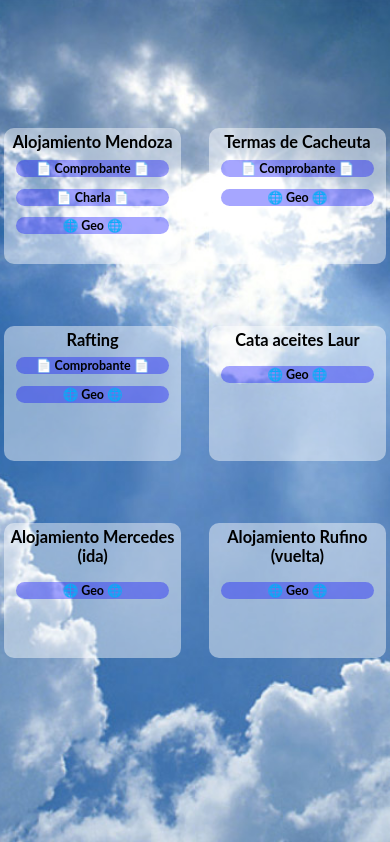
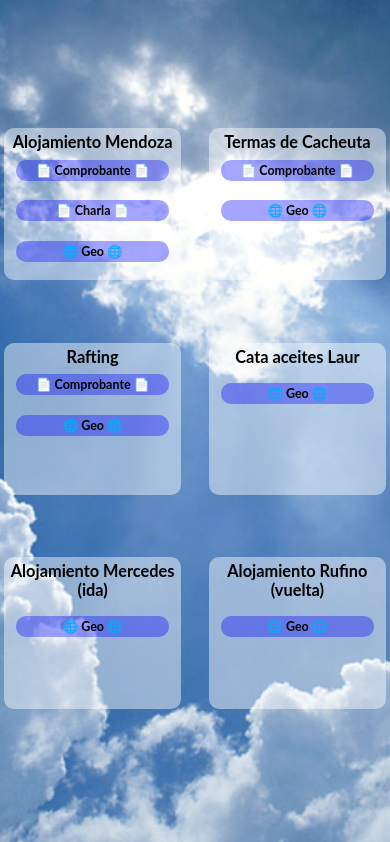
Before and after one commit to MauricioBuda/Mendoza, a website built with Vite: page index.html in a window 390 px wide. Shown: the part 1690-2532 px from the top of the page. Built offline with nearby package versions, Linux system fonts and the light colour scheme.

Commit message:
Css mobile calendario en proceso

```diff
--- a/src/css/comprobantes.css
+++ b/src/css/comprobantes.css
@@ -65,7 +65,7 @@
 }
 
 .card {
-    height: 16vh;
+    height: 18vh;
     justify-content: center;
     margin-bottom: 10vw;
 }
@@ -77,9 +77,9 @@
 
 .detalle-card div ,
 .detalle-card a {
-    margin: 0 auto 3vw auto;
+    margin: 0 auto 5vw auto;
     width: 90%;
-    padding: 1px;
+    padding: 3px;
     font-size: 3.2vw;
 }
 
```
